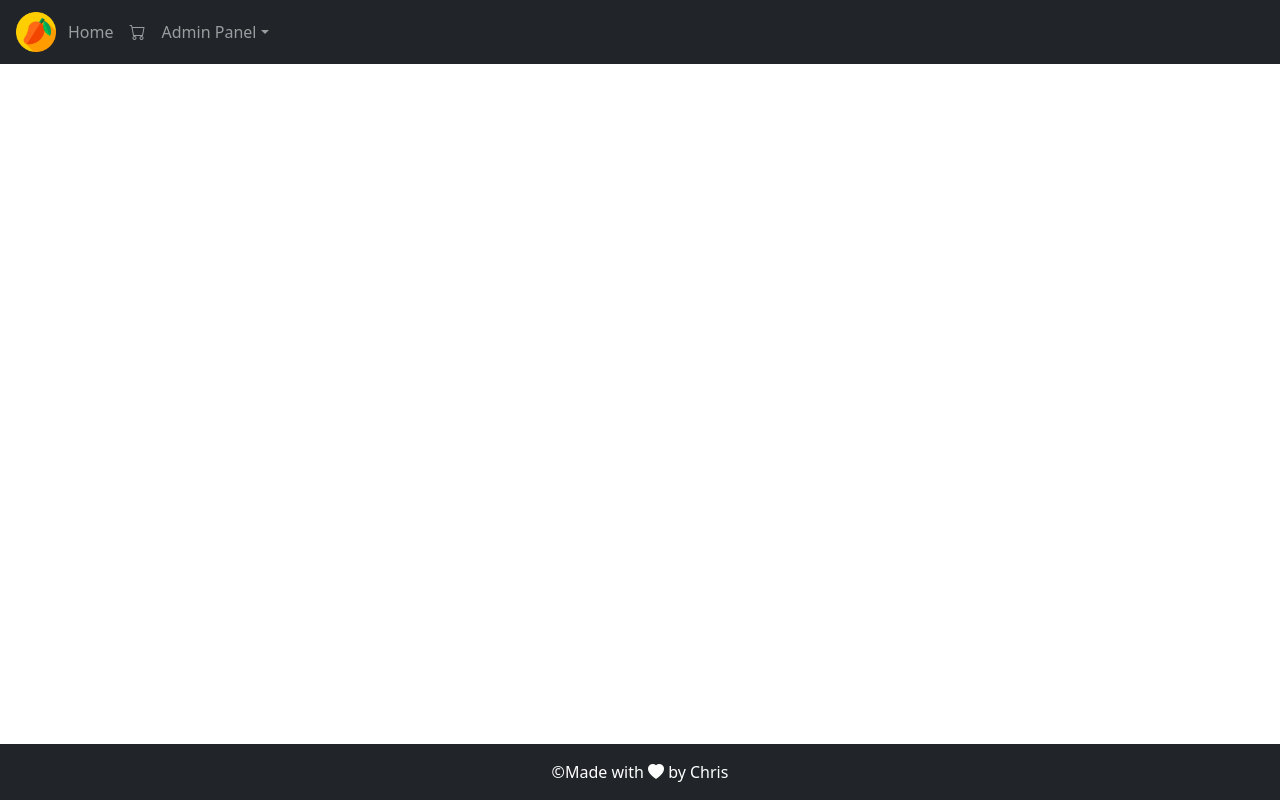
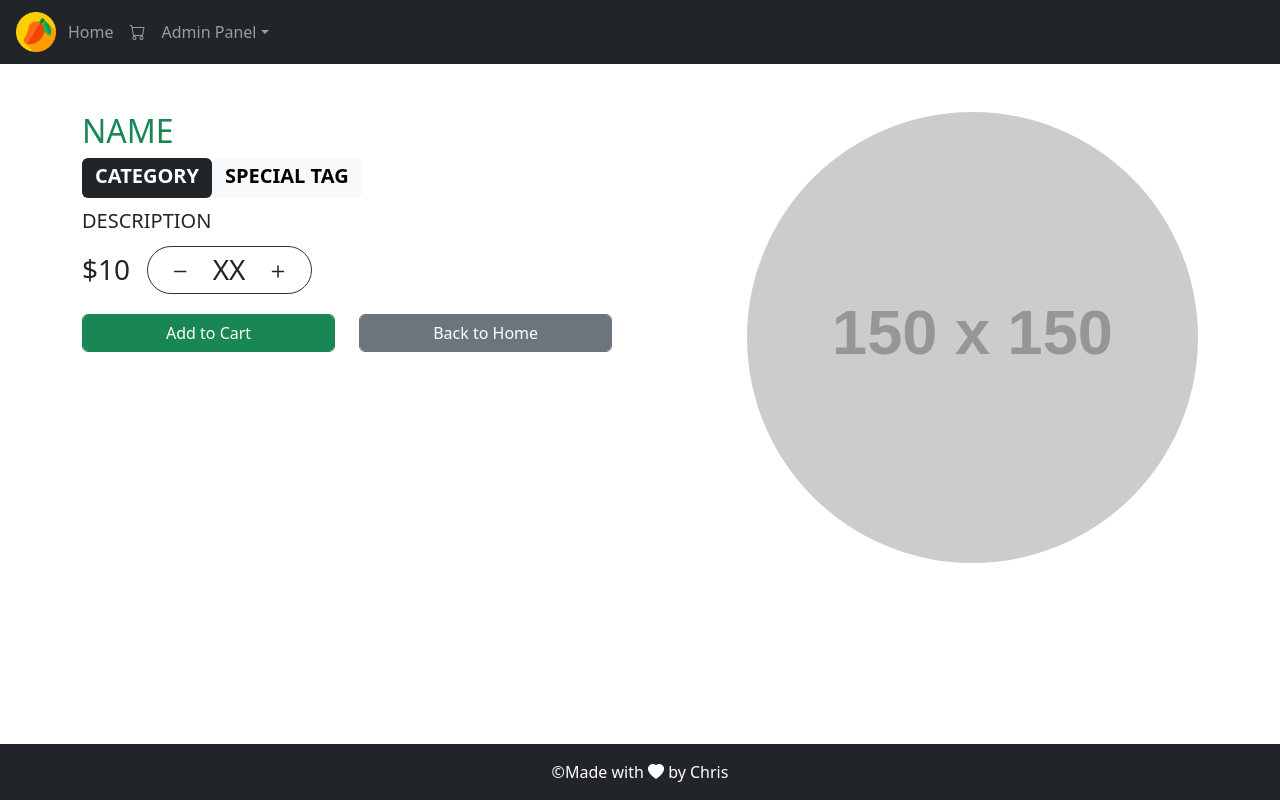
Before and after one commit to chrismdks/redmango, a React (Create React App) app: page /menuItemDetails/1 in a window 1280 px wide. Built offline with nearby package versions, Linux system fonts and the light colour scheme.

Commit message:
added MenuItemDetails page and Link components to image and text of each menu item card

```diff
--- a/src/Components/Page/MenuItems/MenuItemCard.tsx
+++ b/src/Components/Page/MenuItems/MenuItemCard.tsx
@@ -1,5 +1,6 @@
 import React from 'react'
 import { MenuItemModel } from '../../../Interfaces'
+import { Link } from 'react-router-dom';
 
 interface Props {
   menuItem: MenuItemModel;
@@ -14,12 +15,14 @@ function MenuItemCard(props: Props) {
       >
         <div className="card-body pt-2">
           <div className="row col-10 offset-1 p-4">
+            <Link to={`/menuItemDetails/${props.menuItem.id}`}>
               <img
                 src={props.menuItem.image}
                 style={{ borderRadius: "50%" }}
                 alt=""
                 className="w-100 mt-5 image-box"
               />
+            </Link>
           </div>
 
           {props.menuItem.specialTag && props.menuItem.specialTag.length>0 && (
@@ -53,7 +56,11 @@ function MenuItemCard(props: Props) {
           ></i>
 
           <div className="text-center">
-            <p className="card-title m-0 text-success fs-3">{props.menuItem.name}</p>
+            <p className="card-title m-0 text-success fs-3">
+              <Link to={`/menuItemDetails/${props.menuItem.id}`} style={{textDecoration:"none", color:"green"}}>
+                {props.menuItem.name}
+              </Link>
+            </p>
             <p className="badge bg-secondary" style={{ fontSize: "12px" }}>
               {props.menuItem.category}
             </p>
--- a/src/Container/App.tsx
+++ b/src/Container/App.tsx
@@ -1,6 +1,6 @@
 import React from 'react';
 import { Header, Footer } from '../Components/Layout';
-import { Home, NotFound } from '../Pages';
+import { Home, NotFound, MenuItemDetails } from '../Pages';
 import { Route, Routes } from 'react-router-dom';
 
 function App() {
@@ -11,7 +11,8 @@ function App() {
       <div className='pb-5'>
         <Routes>
           <Route path="/" element={<Home/>}></Route>
-          <Route path="/shoppingCart" element={<NotFound/>}></Route>
+          <Route path="/menuItemDetails/:menuItemId" element={<MenuItemDetails/>}></Route>
+          <Route path="/*" element={<NotFound/>}></Route>
         </Routes>
       </div>
       <Footer/>
--- /dev/null
+++ b/src/Pages/MenuItemDetails.tsx
@@ -0,0 +1,70 @@
+import React from 'react'
+
+function MenuItemDetails() {
+  return (
+    <div className="container pt-4 pt-md-5">
+    <div className="row">
+      <div className="col-7">
+        <h2 className="text-success">NAME</h2>
+        <span>
+          <span
+            className="badge text-bg-dark pt-2"
+            style={{ height: "40px", fontSize: "20px" }}
+          >
+            CATEGORY
+          </span>
+        </span>
+        <span>
+          <span
+            className="badge text-bg-light pt-2"
+            style={{ height: "40px", fontSize: "20px" }}
+          >
+            SPECIAL TAG
+          </span>
+        </span>
+        <p style={{ fontSize: "20px" }} className="pt-2">
+          DESCRIPTION
+        </p>
+        <span className="h3">$10</span> &nbsp;&nbsp;&nbsp;
+        <span
+          className="pb-2  p-3"
+          style={{ border: "1px solid #333", borderRadius: "30px" }}
+        >
+          <i
+            className="bi bi-dash p-1"
+            style={{ fontSize: "25px", cursor: "pointer" }}
+          ></i>
+          <span className="h3 mt-3 px-3">XX</span>
+          <i
+            className="bi bi-plus p-1"
+            style={{ fontSize: "25px", cursor: "pointer" }}
+          ></i>
+        </span>
+        <div className="row pt-4">
+          <div className="col-5">
+            <button className="btn btn-success form-control">
+              Add to Cart
+            </button>
+          </div>
+
+          <div className="col-5 ">
+            <button className="btn btn-secondary form-control">
+              Back to Home
+            </button>
+          </div>
+        </div>
+      </div>
+      <div className="col-5">
+        <img
+          src="https://via.placeholder.com/150"
+          width="100%"
+          style={{ borderRadius: "50%" }}
+          alt="No content"
+        ></img>
+      </div>
+    </div>
+  </div>
+  )
+}
+
+export default MenuItemDetails
--- a/src/Pages/index.ts
+++ b/src/Pages/index.ts
@@ -1,3 +1,4 @@
 import Home from "./Home";
 import NotFound from "./NotFound";
-export {Home,NotFound};
+import MenuItemDetails from "./MenuItemDetails";
+export {Home,NotFound,MenuItemDetails};
```
Lines whose indentation alone changed are shown as unchanged.
